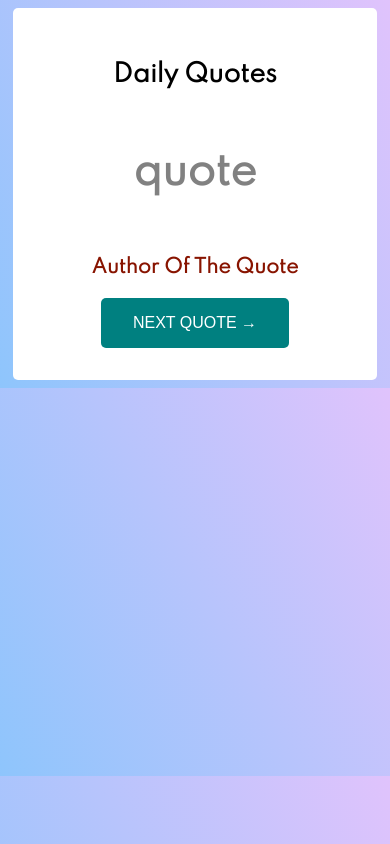
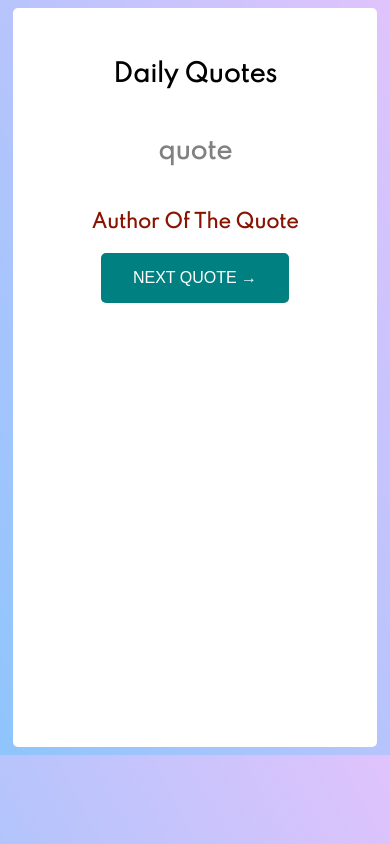
Before and after one commit to ujjwalsinghdev/quotes_generator, a plain HTML site: page index.html in a window 390 px wide. Drawn offline with Linux system fonts and the light colour scheme.

Commit message:
mobile responsive

```diff
--- a/style.css
+++ b/style.css
@@ -56,3 +56,17 @@ blockquote {
 #quote {
     font-size: 2.5rem;
 }
+
+@media (max-width:600px){
+    .container {
+        text-align: center;
+        padding: 2rem;
+        border-radius: 5px;
+        background-color: rgb(255, 255, 255);
+        height: 80vh;
+    }
+
+    #quote{
+        font-size: 1.5rem;
+    }
+}
```
